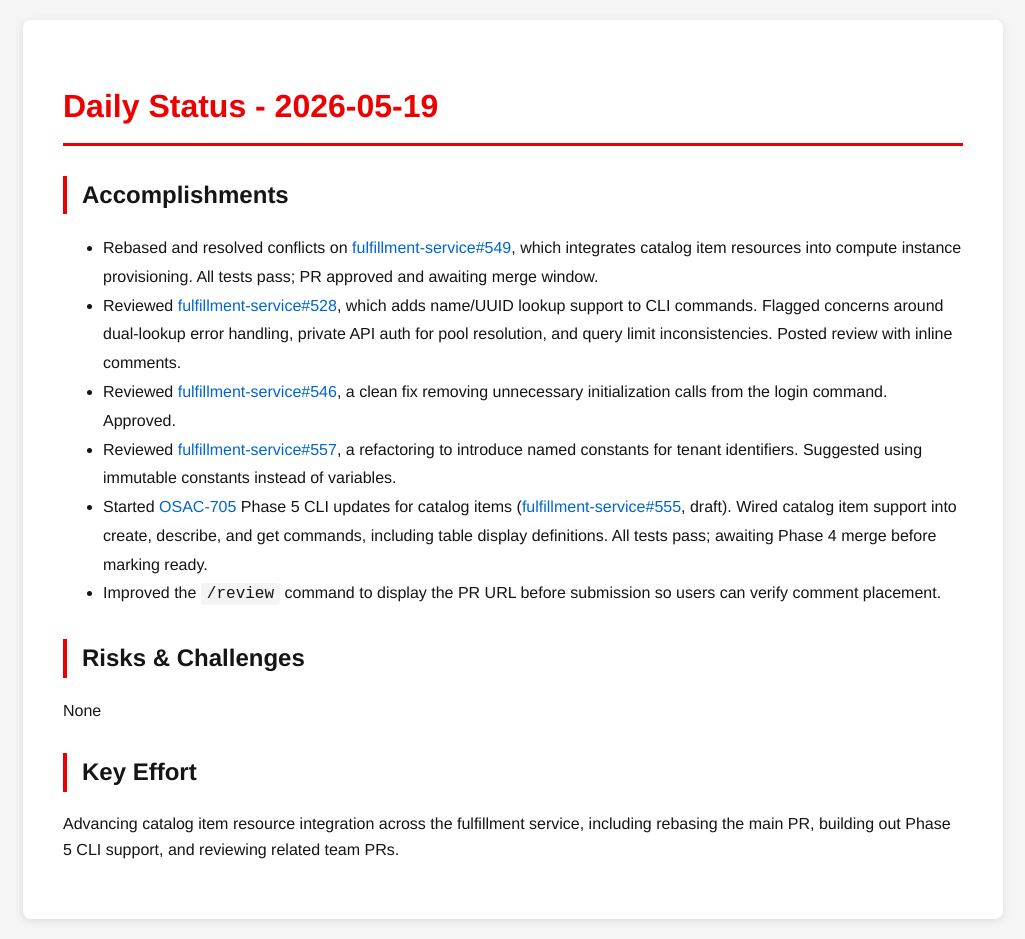
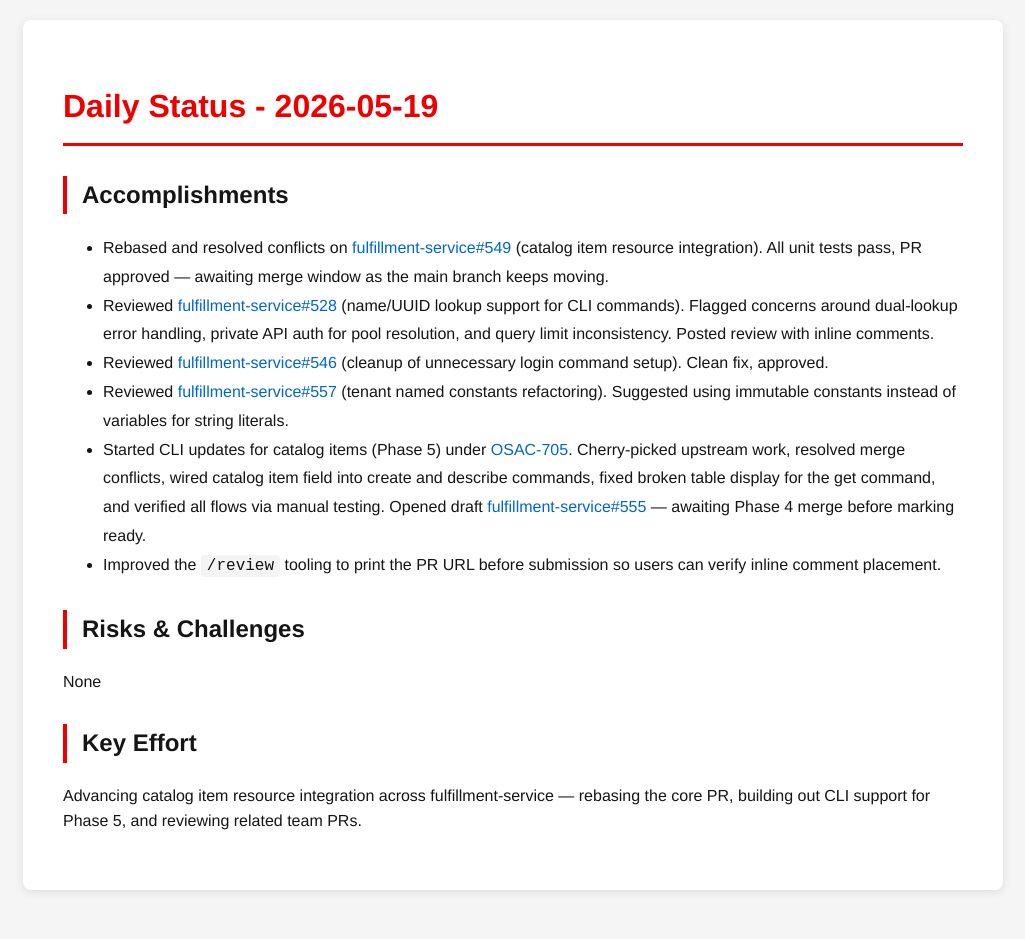
Before and after one commit to tzvatot/daily-status, a Jekyll site: the page built from 2026-05-19.md, in a window 1280 px wide. Shown: the whole page, without its empty margins (127-1152 px from the left). Built offline with Jekyll 4.4.1, drawn with Linux system fonts in a browser that asks for light colours; after the commit the page ends 910 px from its top, so only the background shows below that.

Commit message:
Daily status update - 2026-05-19

```diff
--- a/2026-05-19.md
+++ b/2026-05-19.md
@@ -7,15 +7,15 @@ date: 2026-05-19
 # Daily Status - 2026-05-19
 
 ## Accomplishments
-- Rebased and resolved conflicts on [fulfillment-service#549](https://github.com/osac-project/fulfillment-service/pull/549), which integrates catalog item resources into compute instance provisioning. All tests pass; PR approved and awaiting merge window.
-- Reviewed [fulfillment-service#528](https://github.com/osac-project/fulfillment-service/pull/528), which adds name/UUID lookup support to CLI commands. Flagged concerns around dual-lookup error handling, private API auth for pool resolution, and query limit inconsistencies. Posted review with inline comments.
-- Reviewed [fulfillment-service#546](https://github.com/osac-project/fulfillment-service/pull/546), a clean fix removing unnecessary initialization calls from the login command. Approved.
-- Reviewed [fulfillment-service#557](https://github.com/osac-project/fulfillment-service/pull/557), a refactoring to introduce named constants for tenant identifiers. Suggested using immutable constants instead of variables.
-- Started [OSAC-705](https://redhat.atlassian.net/browse/OSAC-705) Phase 5 CLI updates for catalog items ([fulfillment-service#555](https://github.com/osac-project/fulfillment-service/pull/555), draft). Wired catalog item support into create, describe, and get commands, including table display definitions. All tests pass; awaiting Phase 4 merge before marking ready.
-- Improved the `/review` command to display the PR URL before submission so users can verify comment placement.
+- Rebased and resolved conflicts on [fulfillment-service#549](https://github.com/osac-project/fulfillment-service/pull/549) (catalog item resource integration). All unit tests pass, PR approved — awaiting merge window as the main branch keeps moving.
+- Reviewed [fulfillment-service#528](https://github.com/osac-project/fulfillment-service/pull/528) (name/UUID lookup support for CLI commands). Flagged concerns around dual-lookup error handling, private API auth for pool resolution, and query limit inconsistency. Posted review with inline comments.
+- Reviewed [fulfillment-service#546](https://github.com/osac-project/fulfillment-service/pull/546) (cleanup of unnecessary login command setup). Clean fix, approved.
+- Reviewed [fulfillment-service#557](https://github.com/osac-project/fulfillment-service/pull/557) (tenant named constants refactoring). Suggested using immutable constants instead of variables for string literals.
+- Started CLI updates for catalog items (Phase 5) under [OSAC-705](https://redhat.atlassian.net/browse/OSAC-705). Cherry-picked upstream work, resolved merge conflicts, wired catalog item field into create and describe commands, fixed broken table display for the get command, and verified all flows via manual testing. Opened draft [fulfillment-service#555](https://github.com/osac-project/fulfillment-service/pull/555) — awaiting Phase 4 merge before marking ready.
+- Improved the `/review` tooling to print the PR URL before submission so users can verify inline comment placement.
 
 ## Risks & Challenges
 None
 
 ## Key Effort
-Advancing catalog item resource integration across the fulfillment service, including rebasing the main PR, building out Phase 5 CLI support, and reviewing related team PRs.
+Advancing catalog item resource integration across fulfillment-service — rebasing the core PR, building out CLI support for Phase 5, and reviewing related team PRs.
```
